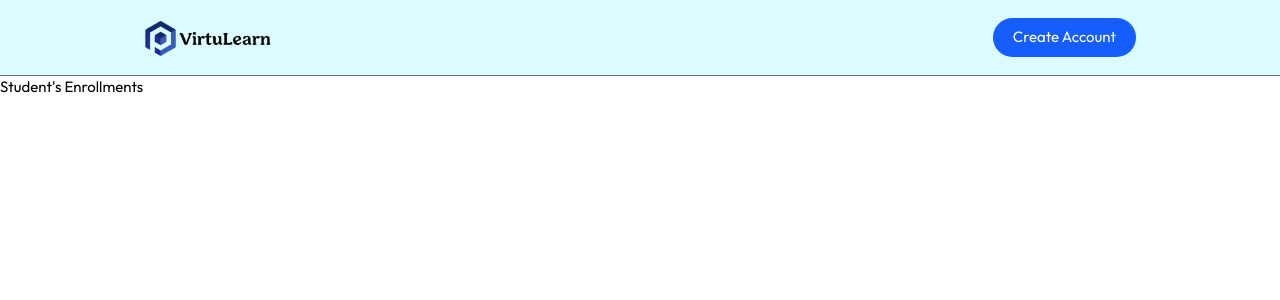
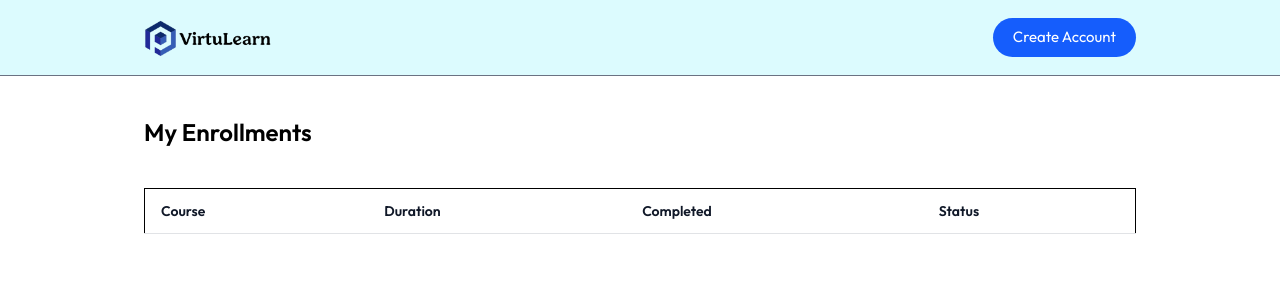
Before and after one commit to rsakm/VirtuLearn, a React (Vite) app in the folder virtualearn/: page /my-enrollments in a window 1280 px wide. Shown: the top 300 px of the page. Built offline with nearby package versions, Linux system fonts and the light colour scheme; no server answers.

Commit message:
Implementing the my enrollments pafer for the students

```diff
--- a/virtualearn/src/context/AppContext.jsx
+++ b/virtualearn/src/context/AppContext.jsx
@@ -1,4 +1,4 @@
-import React, {createContext} from 'react'
+import React, {createContext, useState} from 'react'
 import { dummyCourses } from '../assets/assets';
 import { useNavigate } from 'react-router-dom';
 import humanizeDuration from 'humanize-duration';
@@ -14,6 +14,8 @@ export const AppContextProvider = (props)=>{
     const [allCourses, setAllCourses] = React.useState([]);
 
     const [isEducator, setIsEducator] = React.useState(true);
+    const [enrolledCourse, setEnrolledCoursers] = useState([]);
+
     // fetch all courses
     const fetchAllCourses = async () => {
 
--- a/virtualearn/src/pages/student/MyEnrollments.jsx
+++ b/virtualearn/src/pages/student/MyEnrollments.jsx
@@ -2,9 +2,22 @@ import React from 'react'
 
 const MyEnrollments = () => {
   return (
-    <div>
-        <h1>Student's Enrollments</h1>
+    <>
+    <div className='px-8 md:px-36 pt-10'>
+        <h1 className='text-2xl font-semibold'>My Enrollments</h1>
+        <table className='md:table-auto table-fixed w-full overflow-hidden border mt-10'>
+          <thead className='text-gray-900 border-b border-gray-500/20 text-sm text-left mx:sm-hidden'>
+            <tr>
+              <th className='px-4 py-3 font-semibold truncate'>Course</th>
+              <th className='px-4 py-3 font-semibold truncate'>Duration</th>
+              <th className='px-4 py-3 font-semibold truncate'>Completed</th>
+              <th className='px-4 py-3 font-semibold truncate'>Status</th>
+
+            </tr>
+          </thead>
+        </table>
     </div>
+    </>
   )
 }
 
```
